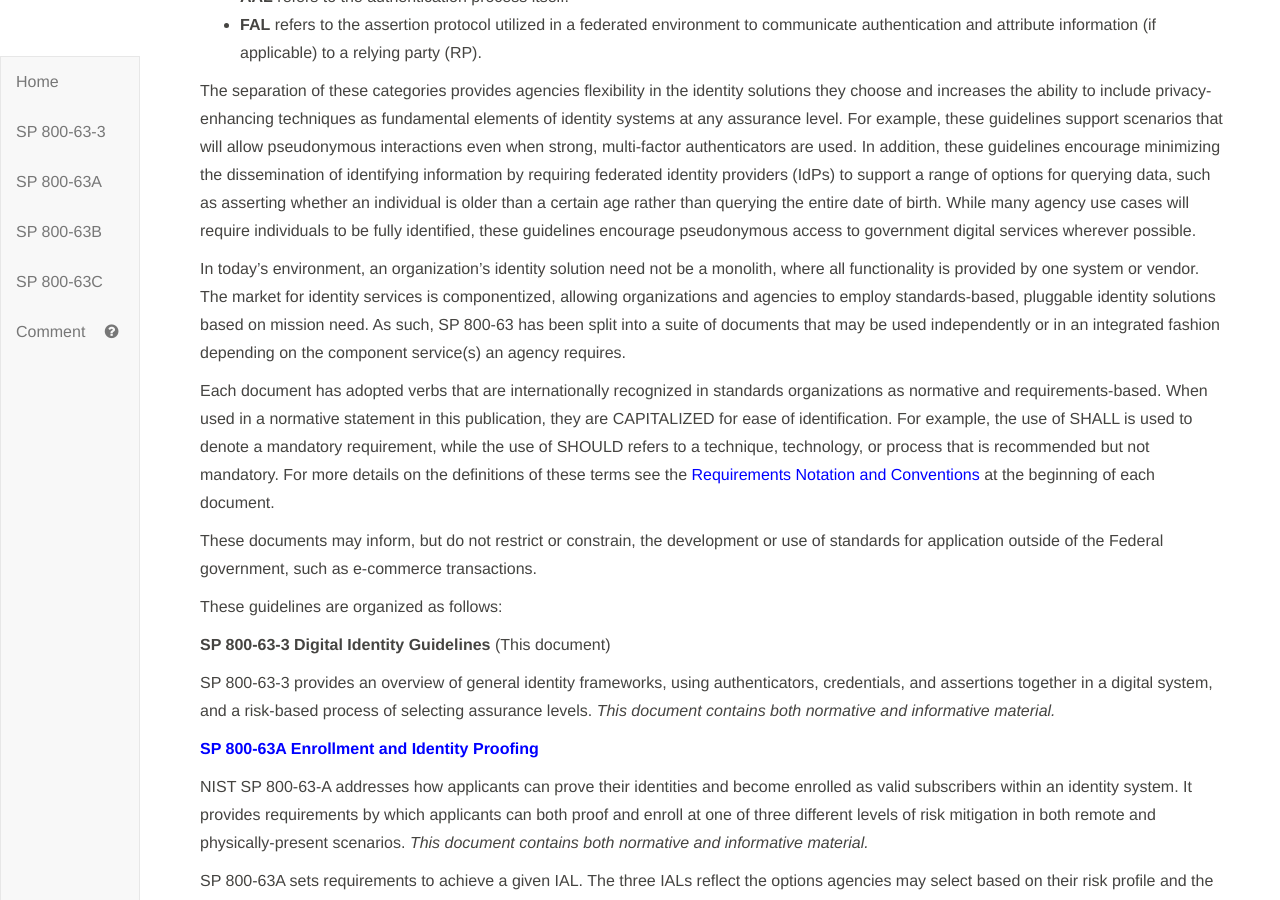
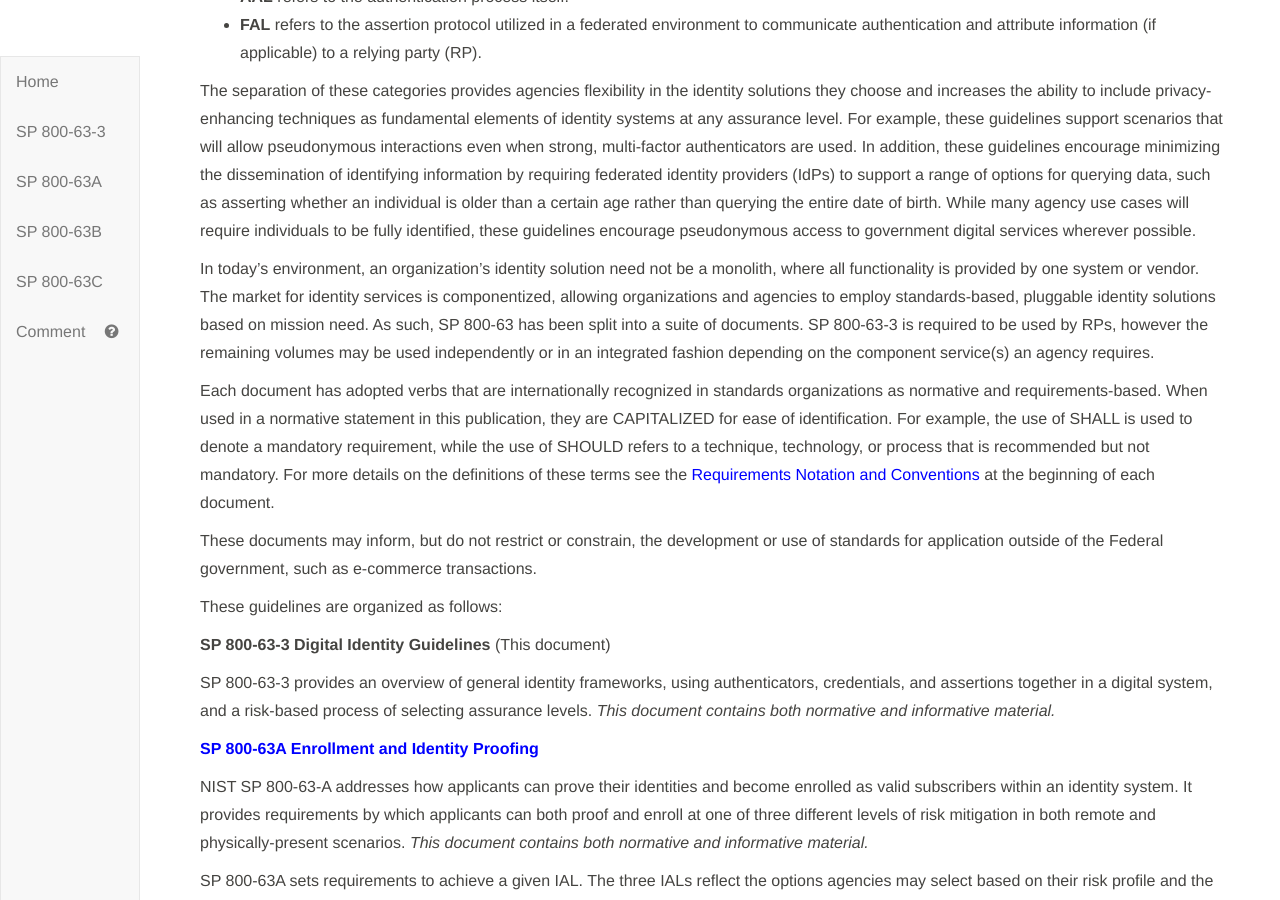
Before and after one commit to usnistgov/800-63-3, a Jekyll site: the page built from sp800-63-3/cover.md, in a window 1280 px wide and 900 px high, scrolled down 3677 px. Built offline with Jekyll 4.4.1, drawn with Linux system fonts in a browser that asks for light colours; our own code applies the rules of GitHub Pages for plain Markdown files.

Commit message:
Closes #1687

```diff
--- a/sp800-63-3/cover.md
+++ b/sp800-63-3/cover.md
@@ -191,7 +191,7 @@ The components of identity assurance detailed in these guidelines are as follows
 
 The separation of these categories provides agencies flexibility in the identity solutions they choose and increases the ability to include privacy-enhancing techniques as fundamental elements of identity systems at any assurance level.  For example, these guidelines support scenarios that will allow pseudonymous interactions even when strong, multi-factor authenticators are used.  In addition, these guidelines encourage minimizing the dissemination of identifying information by requiring federated identity providers (IdPs) to support a range of options for querying data, such as asserting whether an individual is older than a certain age rather than querying the entire date of birth. While many agency use cases will require individuals to be fully identified, these guidelines encourage pseudonymous access to government digital services wherever possible.
 
-In today's environment, an organization's identity solution need not be a monolith, where all functionality is provided by one system or vendor. The market for identity services is componentized, allowing organizations and agencies to employ standards-based, pluggable identity solutions based on mission need.   As such, SP 800-63 has been split into a suite of documents that may be used independently or in an integrated fashion depending on the component service(s) an agency requires.
+In today's environment, an organization's identity solution need not be a monolith, where all functionality is provided by one system or vendor. The market for identity services is componentized, allowing organizations and agencies to employ standards-based, pluggable identity solutions based on mission need.   As such, SP 800-63 has been split into a suite of documents. SP 800-63-3 is required to be used by RPs, however the remaining volumes may be used independently or in an integrated fashion depending on the component service(s) an agency requires.
 
 Each document has adopted verbs that are internationally recognized in standards organizations as normative and requirements-based. When used in a normative statement in this publication, they are CAPITALIZED for ease of identification.  For example, the use of SHALL is used to denote a mandatory requirement, while the use of SHOULD refers to a technique, technology, or process that is recommended but not mandatory.  For more details on the definitions of these terms see the [Requirements Notation and Conventions](#notation) at the beginning of each document.
 
```
